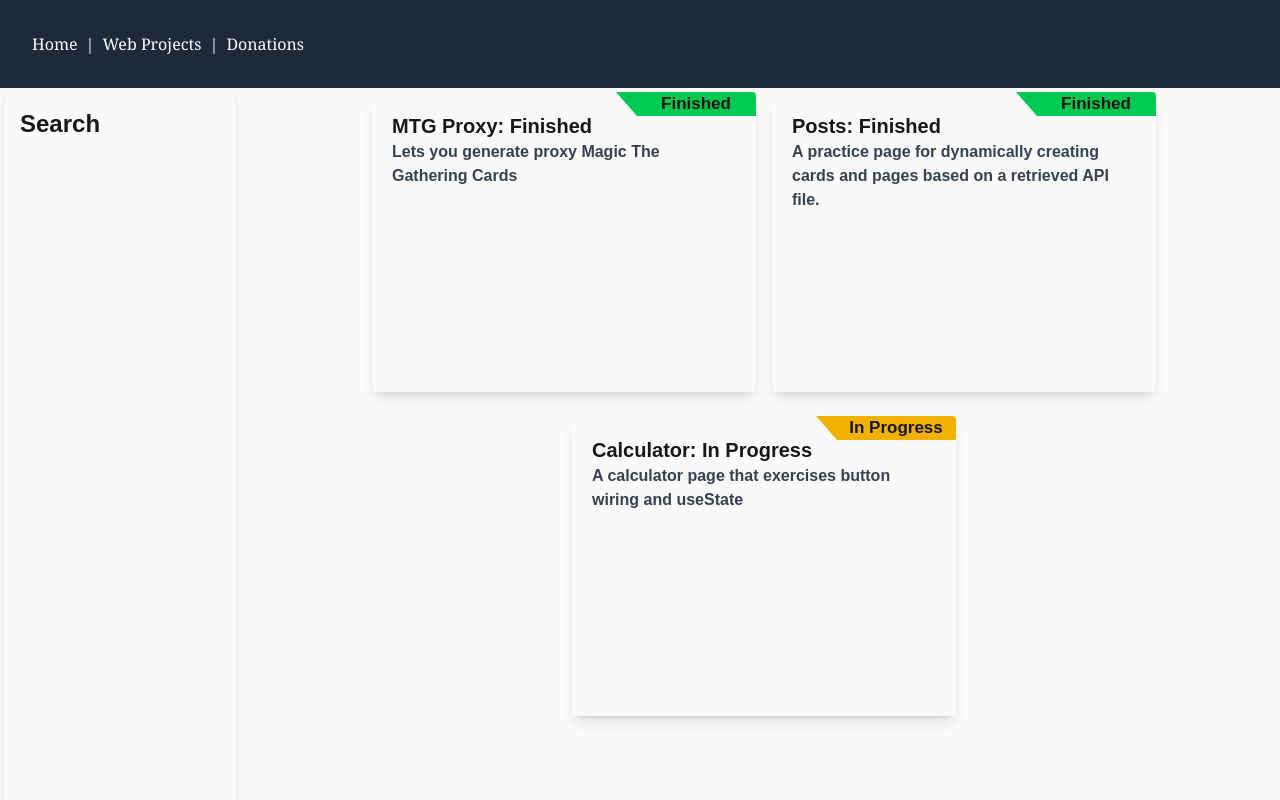
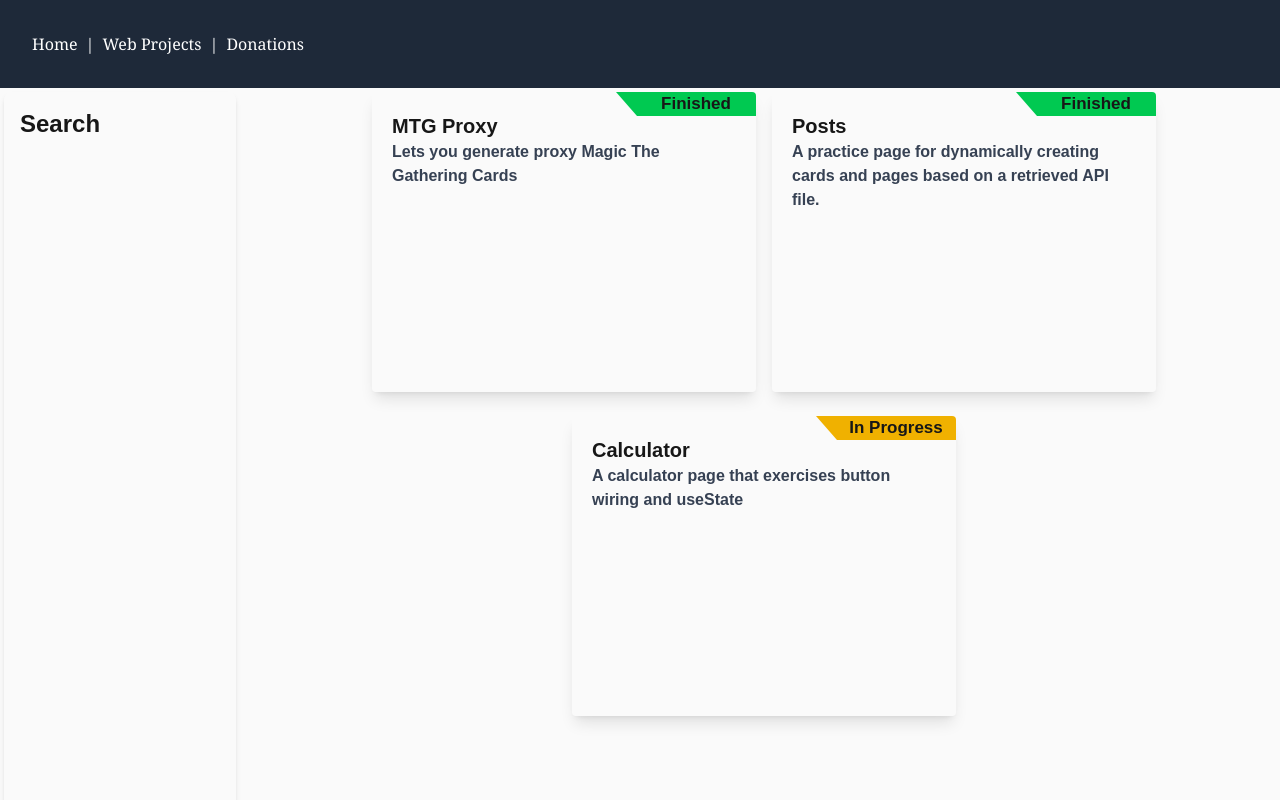
Before and after one commit to Alevarias/nextjs-practice, a Next.js app: page /projects in a window 1280 px wide. Shown: the top 800 px of the page. Built offline with nearby package versions, Linux system fonts and the light colour scheme.

Commit message:
removed placeholder progress indicator from the cards

```diff
--- a/components/project-cards.tsx
+++ b/components/project-cards.tsx
@@ -18,7 +18,7 @@ export default function ProjectCard({title = "", slug = "", description = "", co
                     style={{ clipPath: "polygon(0% 0%, 100% 0%, 100% 100%, 15% 100%)" }}>
                     {completion ? "Finished" : "In Progress"}
                 </div>
-                {title}: <span>{completion ? "Finished" : "In Progress"}</span>
+                {title}
                 <p className="text-gray-700 text-base">{description}</p>
             </div>
         </Link>
```
